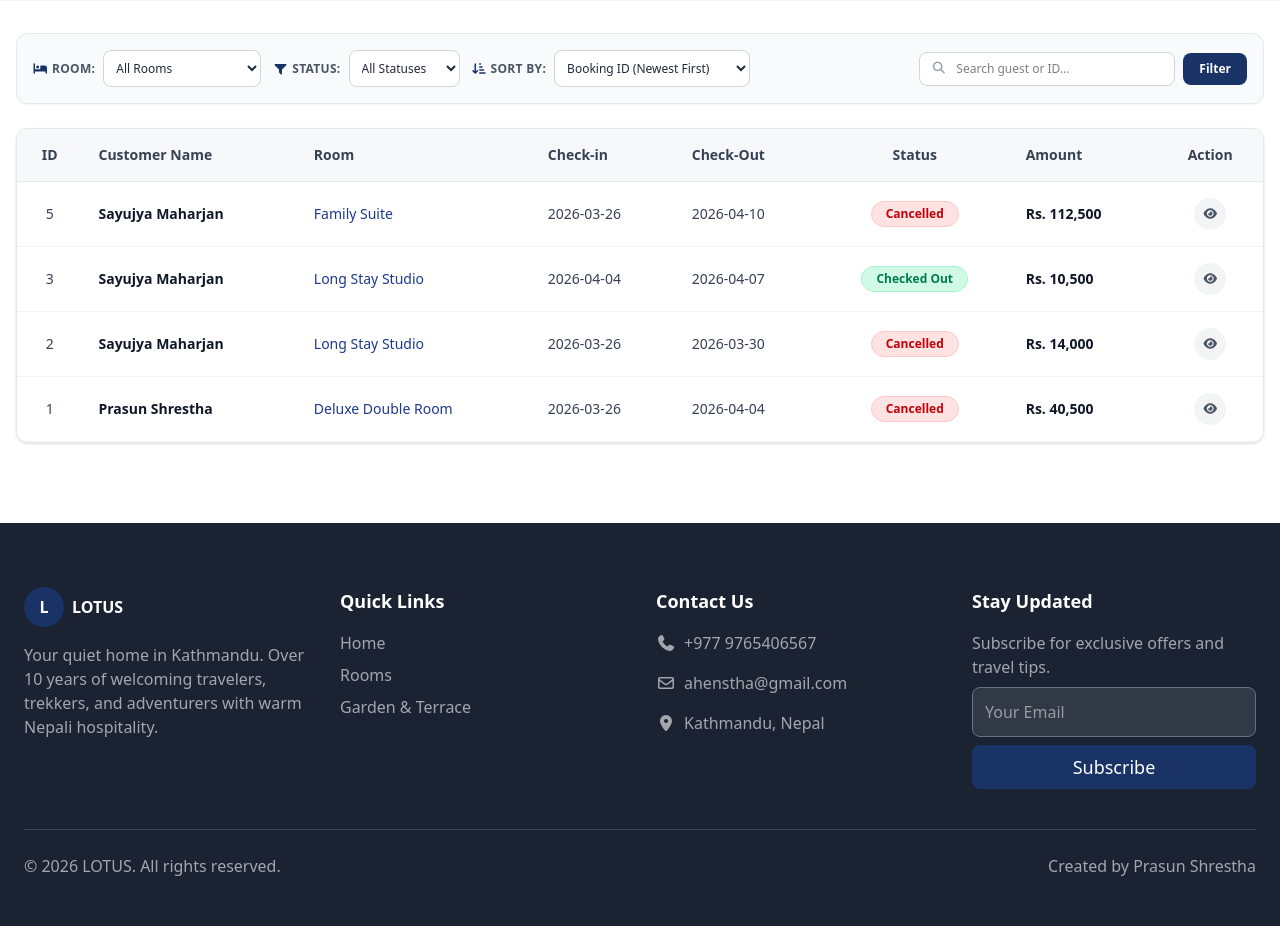
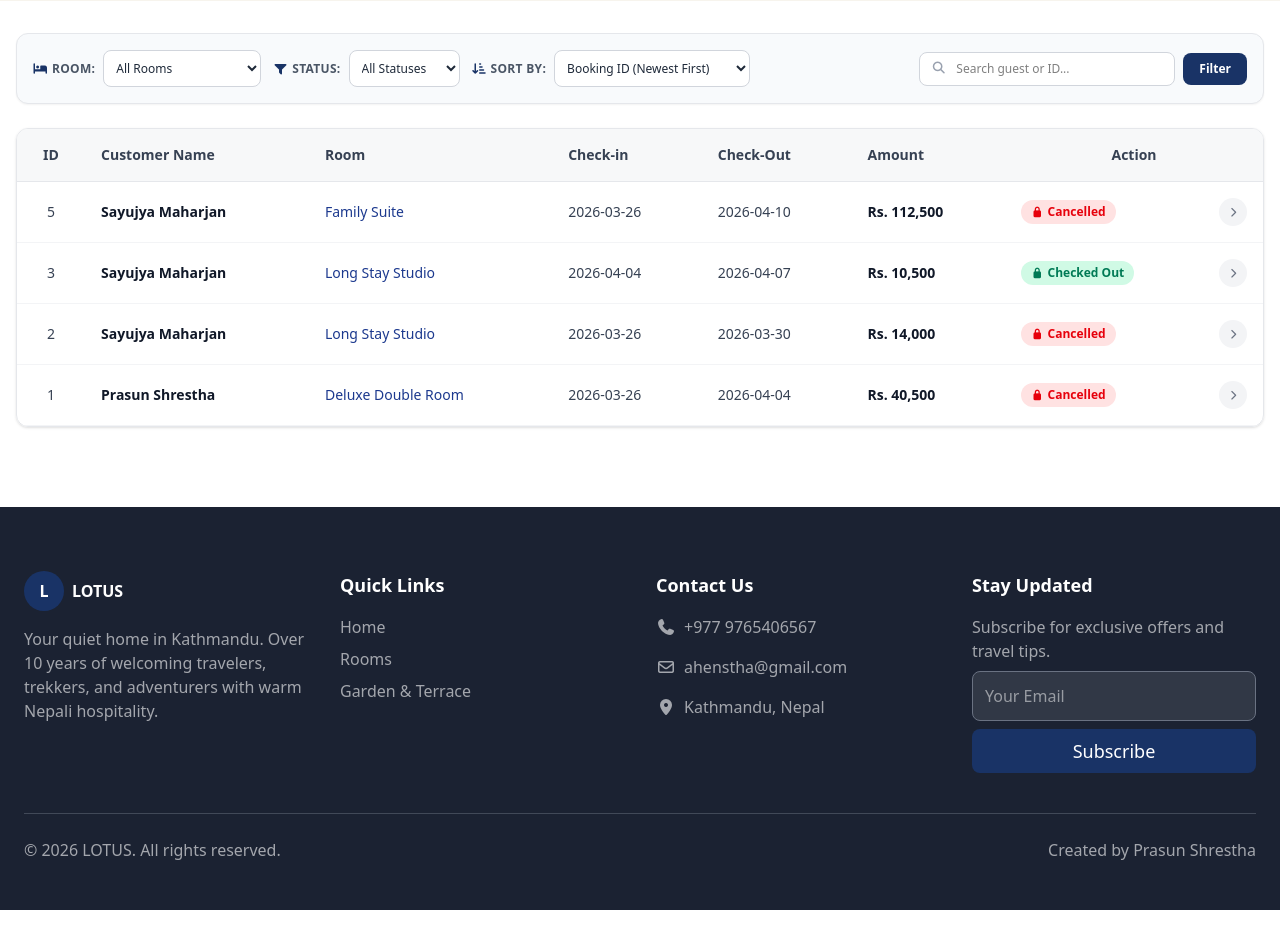
Before and after one commit to prasunshrxx/hotel-Booking, a PHP site: page /hotelbooking/pages/adminpage.php in a window 1280 px wide. Shown: the part 289-1215 px from the top of the page. Run offline with PHP 8.4, Linux system fonts and the light colour scheme; a user stored in the database is signed in; data comes from the database, SQL or seed files in the repository; some libraries are stand-ins or nearby versions; some web fonts are replaced.

Commit message:
fixed admin actions

```diff
--- a/pages/adminpage.php
+++ b/pages/adminpage.php
@@ -14,16 +14,30 @@ if (isset($_POST['UpdateStatus']) && isset($_POST['status_change']) && isset($_G
     $status_change = $_POST['status_change'];
     $booking_id = intval($_GET['booking_id']);
 
+    // Whitelist allowed statuses to prevent arbitrary writes
+    $allowedStatuses = ['pending', 'confirmed', 'checked out', 'cancelled'];
+    if (!in_array($status_change, $allowedStatuses)) {
+        header("Location: adminpage.php?tab=orders&msg=invalid_status");
+        exit();
+    }
+
     $stmtStatus = mysqli_prepare($conn, "UPDATE booking SET status = ? WHERE booking_id = ?");
     mysqli_stmt_bind_param($stmtStatus, "si", $status_change, $booking_id);
 
     if (mysqli_stmt_execute($stmtStatus)) {
-        header("Location: adminpage.php?tab=orders&msg=status_updated");
+        // Rebuild filter params so we return to the same filtered view
+        $redirectParams = 'tab=orders&msg=status_updated';
+        if (!empty($_GET['room_id']))  $redirectParams .= '&room_id='  . intval($_GET['room_id']);
+        if (!empty($_GET['status']))   $redirectParams .= '&status='   . urlencode($_GET['status']);
+        if (!empty($_GET['sort']))     $redirectParams .= '&sort='     . urlencode($_GET['sort']);
+        if (!empty($_GET['search']))   $redirectParams .= '&search='   . urlencode($_GET['search']);
+        header("Location: adminpage.php?" . $redirectParams);
         exit();
     } else {
         echo "<script>alert('Failed to change status');</script>";
     }
 }
+
 
 $defaultRoomImages = [
     1 => 'https://images.unsplash.com/photo-1590490360182-c33d57733427?ixlib=rb-4.0.3&auto=format&fit=crop&w=800&q=80',
@@ -410,7 +424,7 @@ if (isset($_GET['booking_id'])) {
                                 <th class="p-4">Room</th>
                                 <th class="p-4">Check-in</th>
                                 <th class="p-4">Check-Out</th>
-                                <th class="p-4 text-center">Status</th>
+
                                 <th class="p-4">Amount</th>
                                 <th class="p-4 text-center">Action</th>
                             </tr>
@@ -419,7 +433,7 @@ if (isset($_GET['booking_id'])) {
                             <?php
                             if ($res && mysqli_num_rows($res) > 0) {
                                 while ($row = mysqli_fetch_assoc($res)) {
-                                    $statClas = $row['status'] == 'cancelled' ? "bg-red-100 text-red-700 border border-red-200" : ($row['status'] == 'pending' ? "bg-amber-100 text-amber-700 border border-amber-200" : ($row['status'] == 'checked out' ? "bg-emerald-100 text-emerald-700 border border-emerald-200" : "bg-blue-100 text-blue-700"));
+
 
                                     echo "
                                     <tr class='border-b border-gray-100 hover:bg-gray-50/80 transition-colors text-sm text-gray-700'>
@@ -428,20 +442,43 @@ if (isset($_GET['booking_id'])) {
                                         <td class='p-4 font-medium text-blue-900'>" . htmlspecialchars($row['label'] ?? 'N/A') . "</td>
                                         <td class='p-4'>" . htmlspecialchars($row['checkin_date']) . "</td>
                                         <td class='p-4'>" . htmlspecialchars($row['checkout_date']) . "</td>
-                                        <td class='p-4 text-center'>
-                                            <span class='py-1 px-3.5 rounded-full text-xs font-semibold capitalize inline-block " . $statClas . "'>" . htmlspecialchars($row['status']) . "</span>
-                                        </td>
                                         <td class='p-4 font-semibold text-gray-900'>Rs. " . htmlspecialchars(number_format($row['tprice'])) . "</td>
-                                        <td class='p-4 text-center'>
-                                            <a href='?tab=orders&booking_id=" . $row['booking_id'] . "&room_id=" . $filterRoom . "&status=" . urlencode($filterStatus) . "&sort=" . urlencode($sortBy) . "' class='inline-flex items-center justify-center w-8 h-8 rounded-full bg-gray-100 hover:bg-[#193366] hover:text-white transition-colors text-gray-600' title='View & Manage'>
-                                                <i class='fa-solid fa-eye text-xs'></i>
-                                            </a>
-                                        </td>
+                                        <td class='p-4'>
+                                             <div class='flex items-center justify-between gap-2 min-w-[140px]'>";
+
+                                    $isTerminal = ($row['status'] === 'cancelled' || $row['status'] === 'checked out');
+
+                                    if ($isTerminal) {
+                                        $termClass = $row['status'] === 'cancelled' ? 'bg-red-100 text-red-600' : 'bg-emerald-100 text-emerald-700';
+                                        echo "<span class='inline-flex items-center gap-1 text-xs font-semibold capitalize py-1 px-2.5 rounded-full $termClass whitespace-nowrap'>
+                                                  <i class='fa-solid fa-lock text-[10px]'></i>
+                                                  " . htmlspecialchars($row['status']) . "
+                                              </span>";
+                                    } else {
+                                        echo "<form method='POST' action='adminpage.php?tab=orders&booking_id=" . $row['booking_id'] . "&room_id=" . $filterRoom . "&status=" . urlencode($filterStatus) . "&sort=" . urlencode($sortBy) . "' class='flex items-center gap-1.5'>
+                                                  <select name='status_change' class='py-1 px-2 border border-gray-300 rounded-lg text-xs outline-none focus:border-[#193366] bg-white cursor-pointer'>
+                                                      <option value='pending'" . ($row['status'] === 'pending' ? ' selected' : '') . ">Pending</option>
+                                                      <option value='confirmed'" . ($row['status'] === 'confirmed' ? ' selected' : '') . ">Confirmed</option>
+                                                      <option value='checked out'" . ($row['status'] === 'checked out' ? ' selected' : '') . ">Checked Out</option>
+                                                      <option value='cancelled'" . ($row['status'] === 'cancelled' ? ' selected' : '') . ">Cancelled</option>
+                                                  </select>
+                                                  <button type='submit' name='UpdateStatus' title='Save status' class='inline-flex items-center justify-center w-7 h-7 rounded-full bg-[#193366] hover:bg-[#254685] text-white transition-colors cursor-pointer flex-shrink-0'>
+                                                      <i class='fa-solid fa-check text-[10px]'></i>
+                                                  </button>
+                                              </form>";
+                                    }
+
+                                    echo "
+                                             <a href='?tab=orders&booking_id=" . $row['booking_id'] . "&room_id=" . $filterRoom . "&status=" . urlencode($filterStatus) . "&sort=" . urlencode($sortBy) . "' class='inline-flex items-center justify-center w-7 h-7 rounded-full bg-gray-100 hover:bg-[#193366] hover:text-white transition-colors text-gray-500 flex-shrink-0 ml-auto' title='View booking details'>
+                                                 <i class='fa-solid fa-chevron-right text-[10px]'></i>
+                                             </a>
+                                         </div>
+                                         </td>
                                     </tr>
                                     ";
                                 }
                             } else {
-                                echo "<tr><td colspan='8' class='p-12 text-center text-gray-500 font-medium'>No bookings found matching your filter criteria.</td></tr>";
+                                echo "<tr><td colspan='7' class='p-12 text-center text-gray-500 font-medium'>No bookings found matching your filter criteria.</td></tr>";
                             }
                             ?>
                         </tbody>
@@ -481,8 +518,8 @@ if (isset($_GET['booking_id'])) {
                         </thead>
                         <tbody>
                             <?php
-                            if ($resRooms && mysqli_num_rows($resRooms) > 0) {
-                                while ($room = mysqli_fetch_assoc($resRooms)) {
+                            if (!empty($allRoomsList)) {
+                                foreach ($allRoomsList as $room) {
                                     $roomJson = htmlspecialchars(json_encode($room), ENT_QUOTES, 'UTF-8');
                                     ?>
                                     <tr class="border-b border-gray-100 hover:bg-gray-50/80 transition-colors text-sm text-gray-700">
@@ -494,7 +531,7 @@ if (isset($_GET['booking_id'])) {
                                                  class="w-16 h-12 object-cover rounded-lg shadow-sm border border-gray-200" />
                                         </td>
                                         <td class="p-4 font-bold text-gray-900"><?= htmlspecialchars($room['label']) ?></td>
-                                        <td class="p-4 font-semibold text-emerald-700">Rs. <?= htmlspecialchars($room['price']) ?></td>
+                                        <td class="p-4 font-semibold text-emerald-700">Rs. <?= htmlspecialchars(number_format($room['price'])) ?></td>
                                         <td class="p-4 text-center"><?= htmlspecialchars($room['no_of_guests']) ?> Person(s)</td>
                                         <td class="p-4 max-w-xs text-xs text-gray-500 truncate"><?= htmlspecialchars($room['features']) ?></td>
                                         <td class="p-4 text-center">
```
